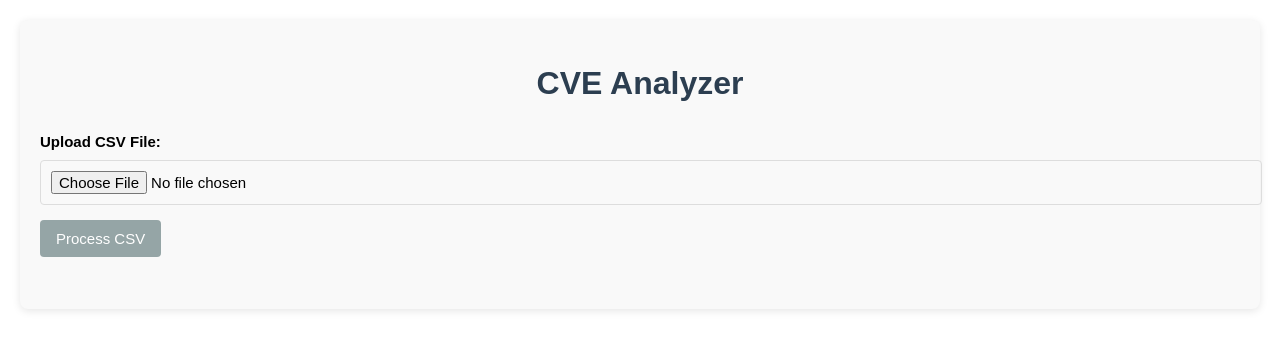
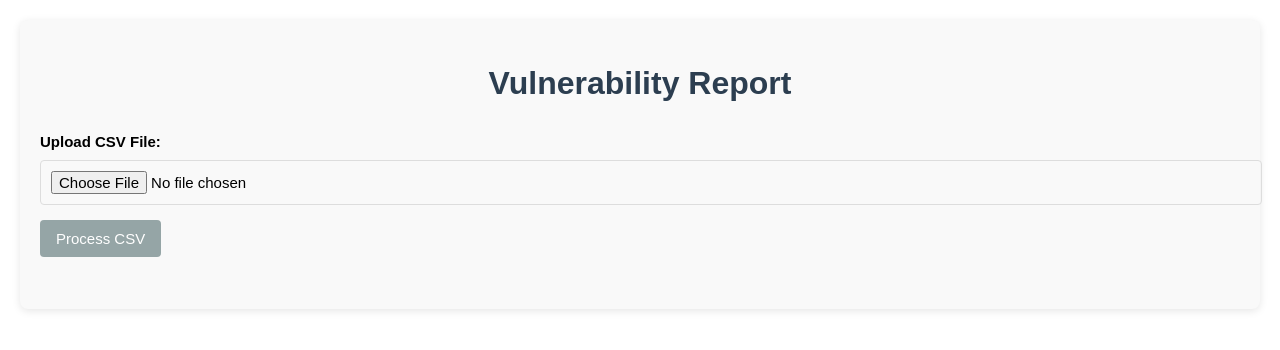
Before and after one commit to Shad0w30/ImageVuln_Reporting, a plain HTML site: page index.html in a window 1280 px wide. Drawn offline with Linux system fonts and the light colour scheme.

Commit message:
Update index.html

```diff
--- a/index.html
+++ b/index.html
@@ -3,7 +3,7 @@
 <head>
     <meta charset="UTF-8">
     <meta name="viewport" content="width=device-width, initial-scale=1.0">
-    <title>CVE Analyzer</title>
+    <title>Vulnerability Analyzer</title>
     <style>
         body {
             font-family: Arial, sans-serif;
@@ -249,7 +249,7 @@
 </head>
 <body>
     <div class="container">
-        <h1>CVE Analyzer</h1>
+        <h1>Vulnerability Report</h1>
 
         <div class="input-section">
             <label for="csvFile">Upload CSV File:</label>
```
